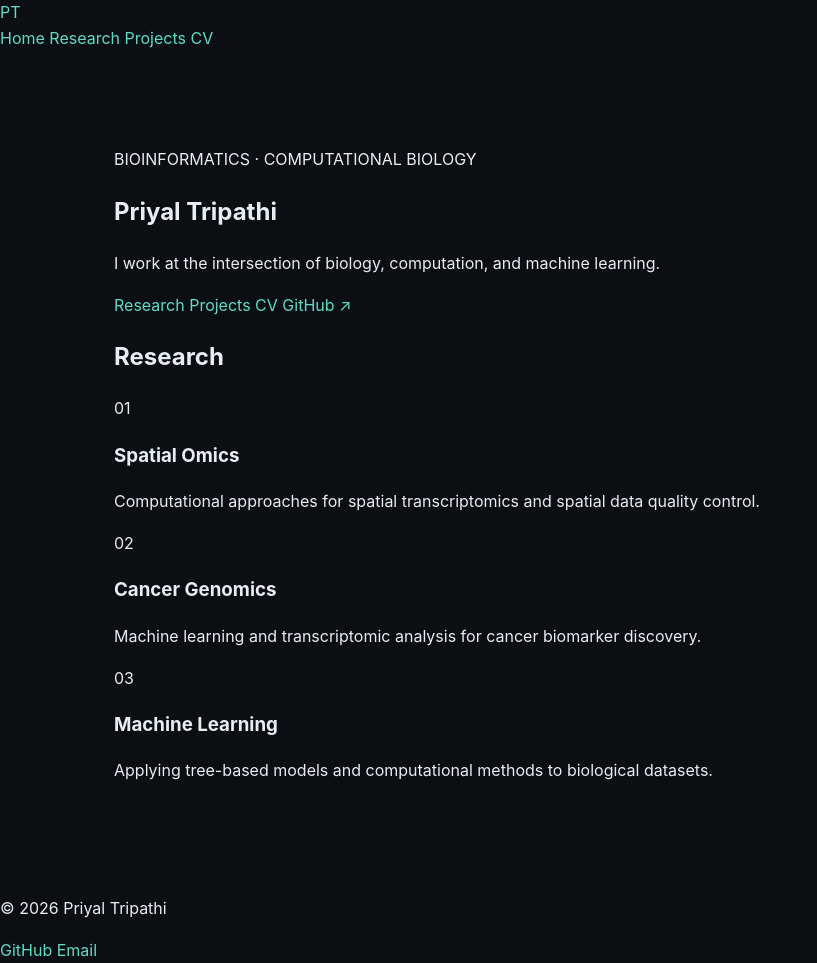
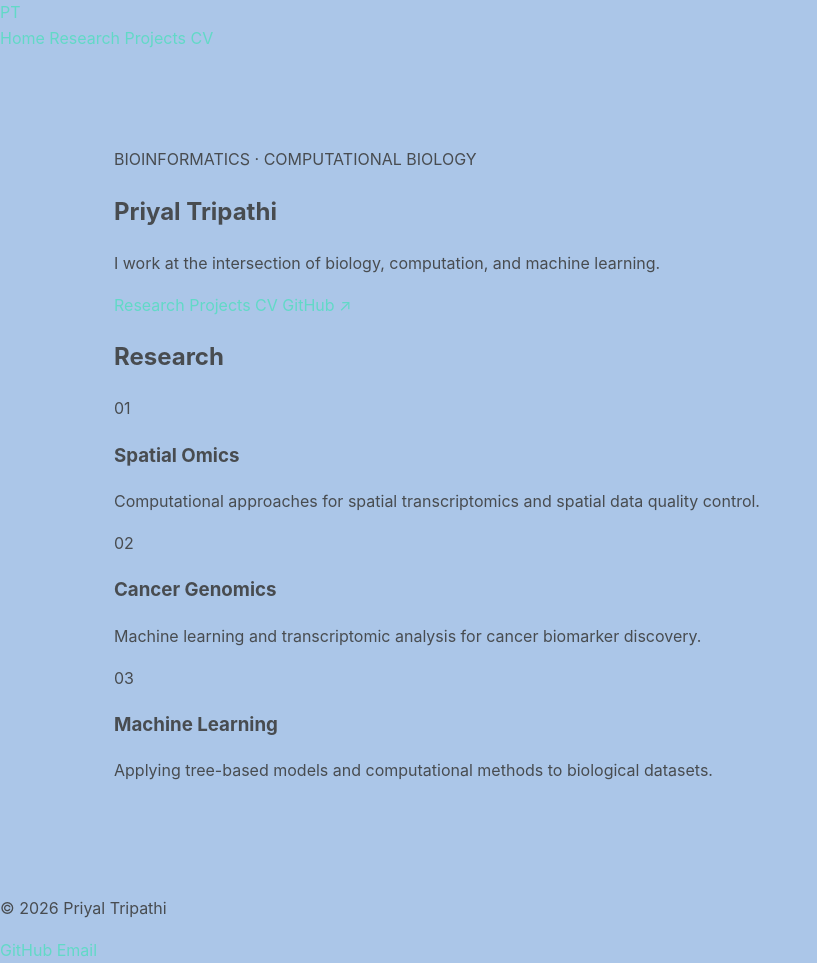
Before and after one commit to priyalT/priyalT.github.io, a Jekyll site: the page built from docs/index.markdown, in a window 1280 px wide. Shown: the whole page, without its empty margins (0-817 px from the left). Built offline with Jekyll 4.4.1, drawn with Linux system fonts in a browser that asks for light colours.

Commit message:
feat: edit css

```diff
--- a/docs/assets/css/style.css
+++ b/docs/assets/css/style.css
@@ -1,7 +1,7 @@
 :root {
-  --background: #0b0f14;
+  --background: #abc6e8;
   --surface: #111820;
-  --text: #e6edf3;
+  --text: #484c50;
   --muted: #8b98a5;
   --accent: #62d9c7;
   --border: #26313a;
```
